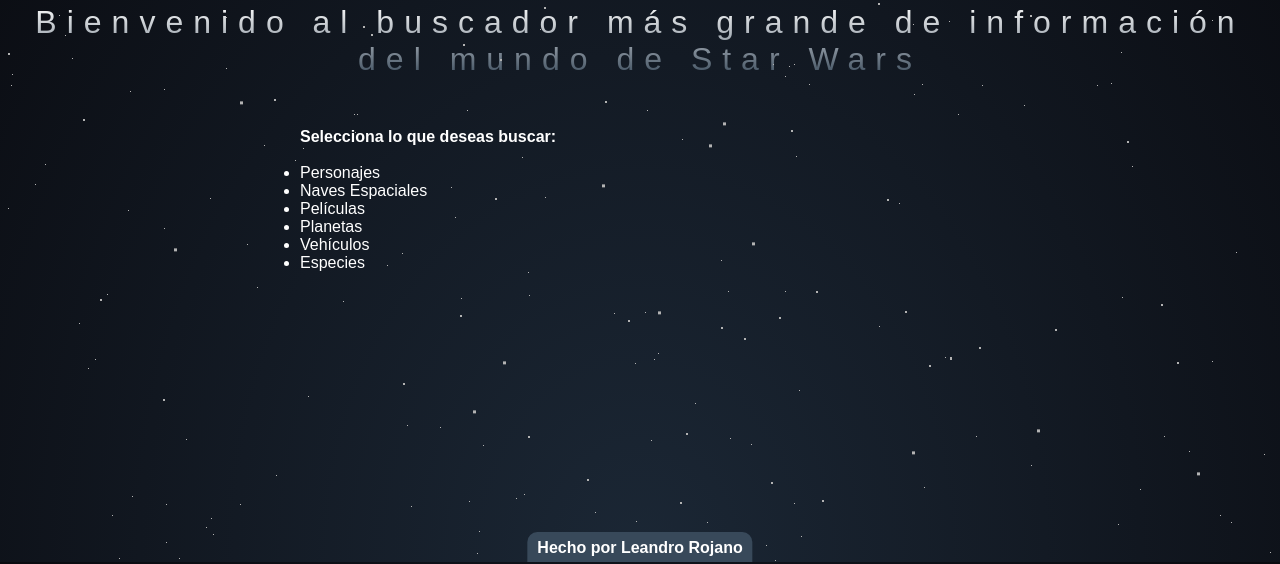
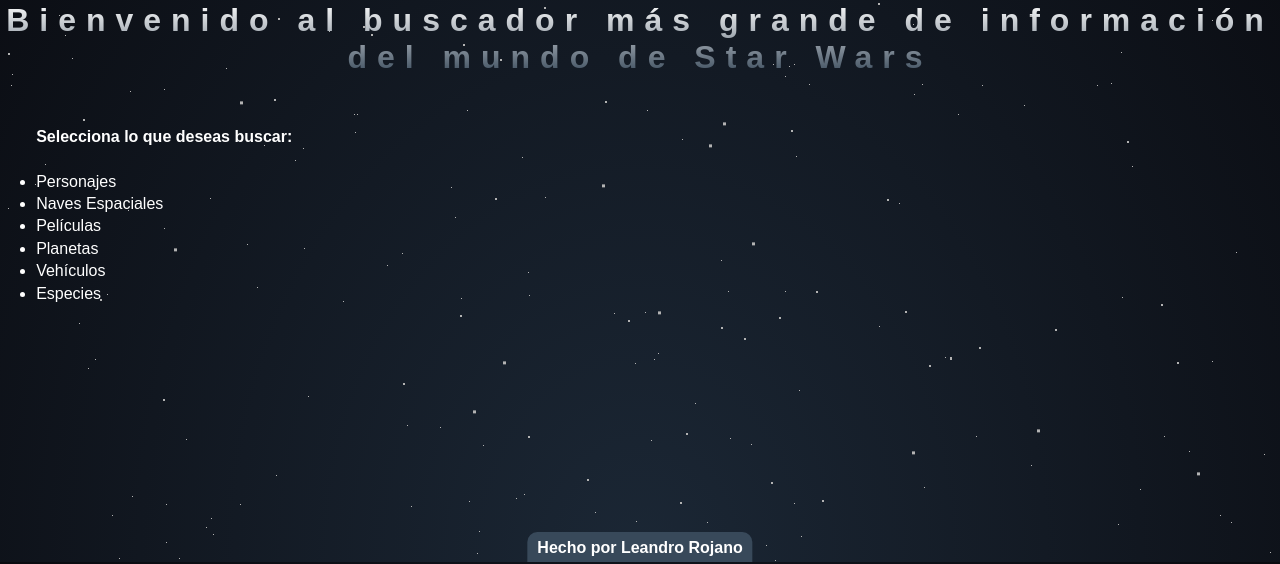
Before and after one commit to leoito88/star-wars-info, a plain HTML site: page index.html in a window 1280 px wide. Shown: the part 238-802 px from the top of the page. Drawn offline with Linux system fonts and the light colour scheme; files whose address does not match are found by name.

Commit message:
Modificaciones padding

```diff
--- a/css/styles.css
+++ b/css/styles.css
@@ -11,6 +11,11 @@
     height: 100%;
     overflow: hidden;
     background: radial-gradient(ellipse at bottom, #1b2735 0%, #090a0f 100%);
+}
+
+main{
+    display: flex;
+    justify-content: center;
 }
 
 header{
@@ -38,7 +43,7 @@
 }
 
 .body-main h1{
-    font-weight: 300;
+    font-weight: 600;
     font-size: 2rem;
     letter-spacing: 10px;
 }
@@ -56,7 +61,9 @@
 .list{
     text-align: left;
     color: #fff;
-    padding: 50px 300px;
+    padding: 50px 30px;
+    width: 80%;
+    line-height: 1.4rem;
 }
 
 a{
--- a/index.html
+++ b/index.html
@@ -10,11 +10,11 @@
 <body>
 
 
+    <div class="stars"></div>
+    <div class="stars2"></div>
+    <div class="stars3"></div>
+    <main>
 
-    <main>
-        <div class="stars"></div>
-        <div class="stars2"></div>
-        <div class="stars3"></div>
         <div class="body-main">
             <img src="img/Star_Wars_Logo.png" alt="">
             <h1>Bienvenido al buscador más grande de información <br> del mundo de Star Wars</h1>
```
